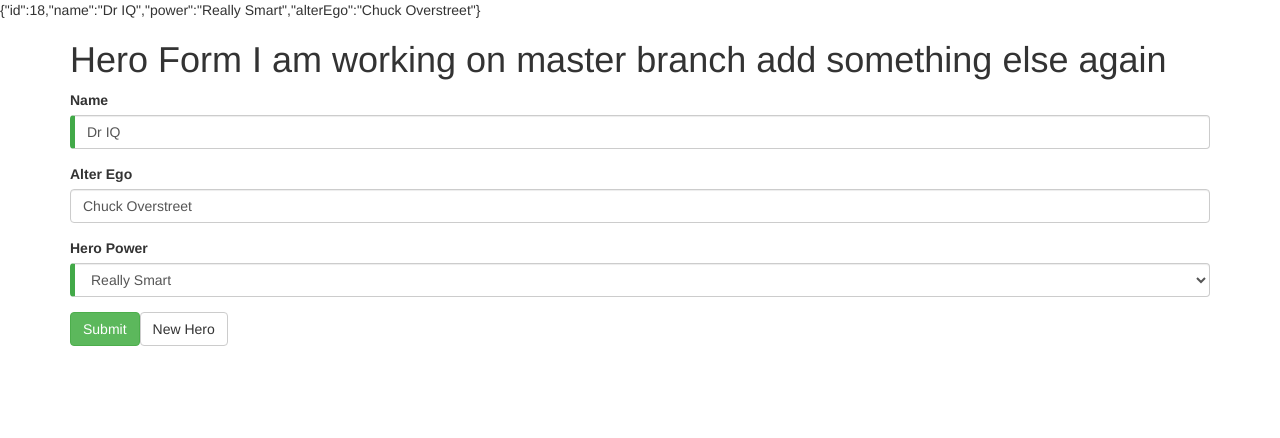
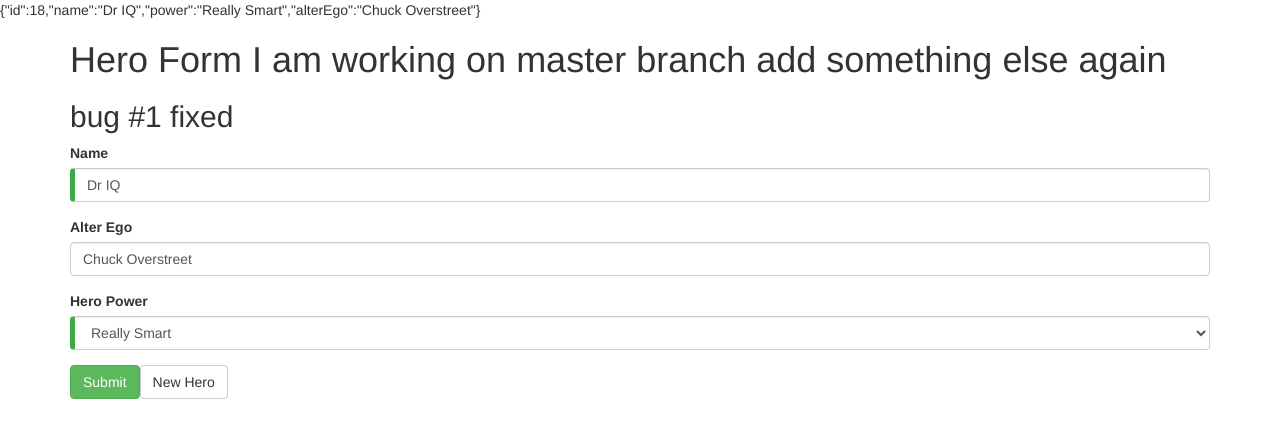
Before and after one commit to Susanxuf/angulartest01, an Angular app in the folder myform2/: page / in a window 1280 px wide. Shown: the top 438 px of the page. Built offline with nearby package versions, Linux system fonts and the light colour scheme.

Commit message:
fixed bug#1

```diff
--- a/myform2/src/app/hero-form/hero-form.component.html
+++ b/myform2/src/app/hero-form/hero-form.component.html
@@ -1,6 +1,7 @@
 {{diagnostic}}
 <div class="container" [hidden]="submitted">
   <h1>Hero Form I am working on master branch add something else again</h1>
+  <h2>bug #1 fixed</h2>
   <form (ngSubmit)="onSubmit()" #heroForm="ngForm">
     <div class="form-group">
       <label for="name">Name</label>
```
